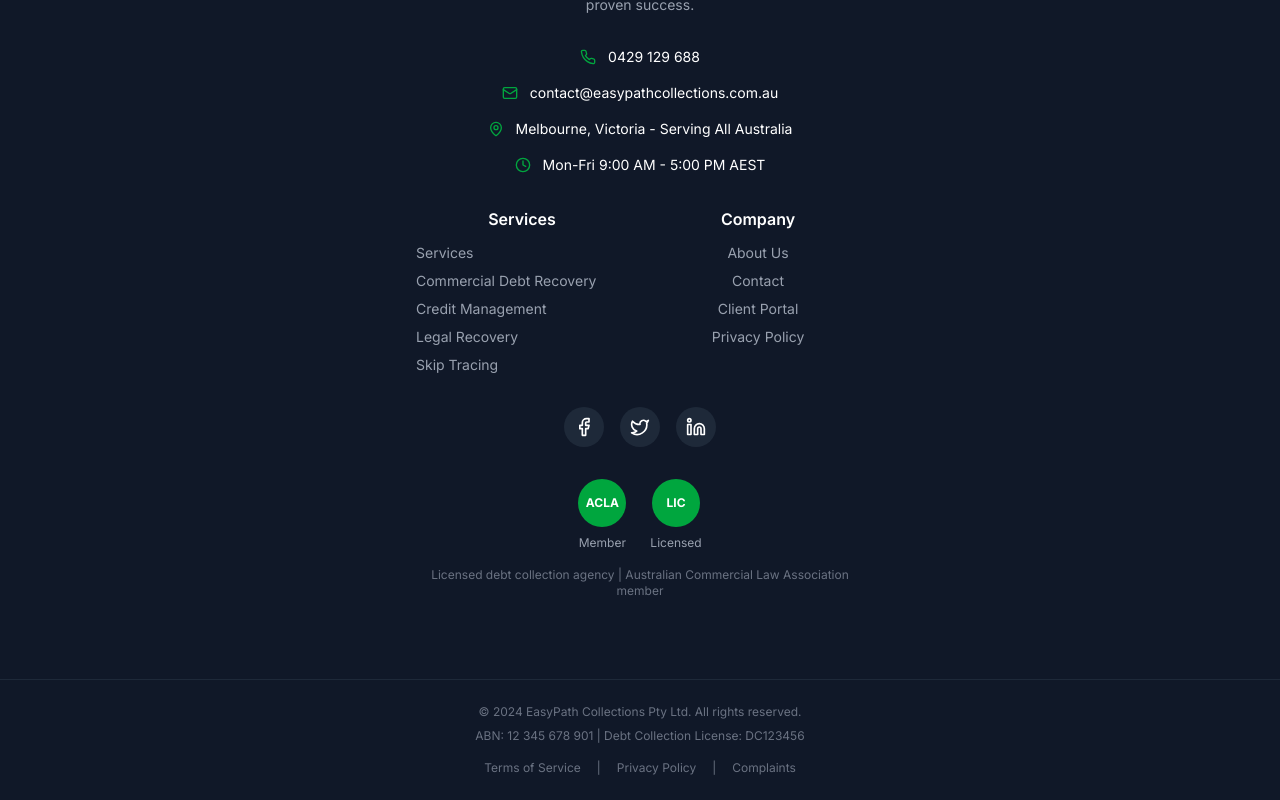
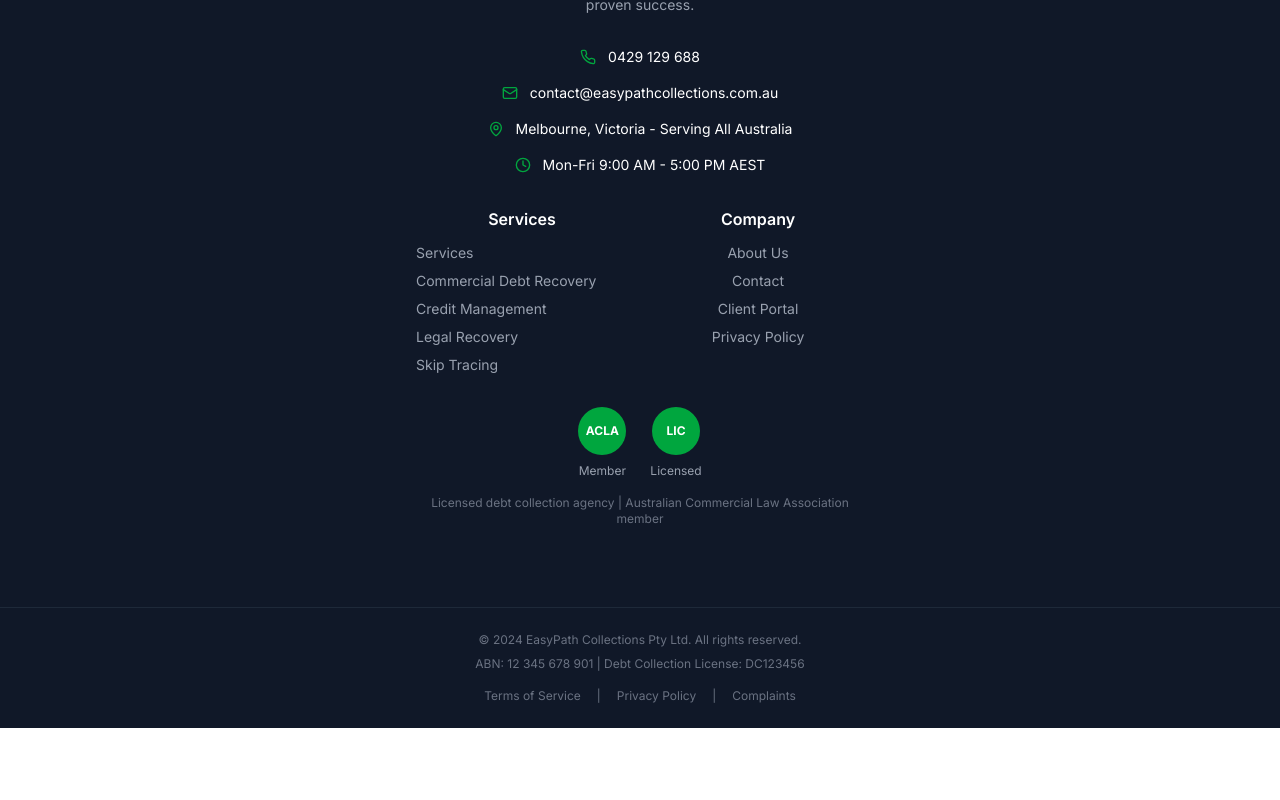
Before and after one commit to huntrbrooks/easypath-collections, a Next.js app: page / in a window 1280 px wide. Shown: the part 4114-4914 px from the top of the page. After the commit the page ends 4842 px from the top, so only its background shows below. Built offline with nearby package versions, Linux system fonts and the light colour scheme; no server answers.

Commit message:
Remove social media links from footer

```diff
--- a/components/shared/footer.tsx
+++ b/components/shared/footer.tsx
@@ -1,4 +1,4 @@
-import { Phone, Mail, MapPin, Clock, Facebook, Twitter, Linkedin } from "lucide-react"
+import { Phone, Mail, MapPin, Clock } from "lucide-react"
 import { useNavigation } from "@/components/navigation-context"
 
 export function Footer() {
@@ -130,27 +130,7 @@ export function Footer() {
             </div>
           </div>
 
-          {/* Social Media */}
-          <div className="flex justify-center gap-4 mb-8">
-            <a
-              href="#"
-              className="w-10 h-10 bg-gray-800 rounded-full flex items-center justify-center hover:bg-green-600 transition-colors"
-            >
-              <Facebook className="w-5 h-5" />
-            </a>
-            <a
-              href="#"
-              className="w-10 h-10 bg-gray-800 rounded-full flex items-center justify-center hover:bg-green-600 transition-colors"
-            >
-              <Twitter className="w-5 h-5" />
-            </a>
-            <a
-              href="#"
-              className="w-10 h-10 bg-gray-800 rounded-full flex items-center justify-center hover:bg-green-600 transition-colors"
-            >
-              <Linkedin className="w-5 h-5" />
-            </a>
-          </div>
+
 
           {/* Certifications */}
           <div className="text-center mb-8">
```
